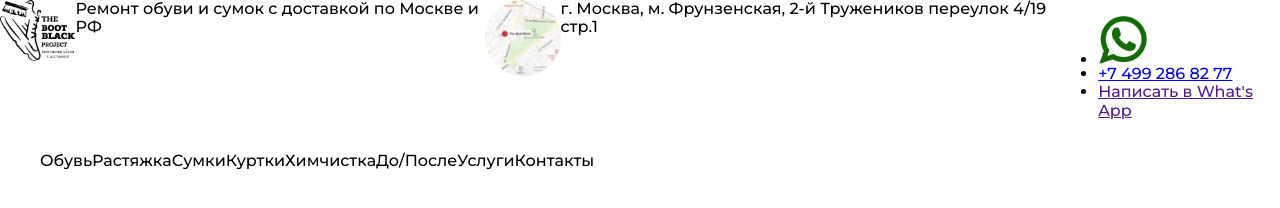
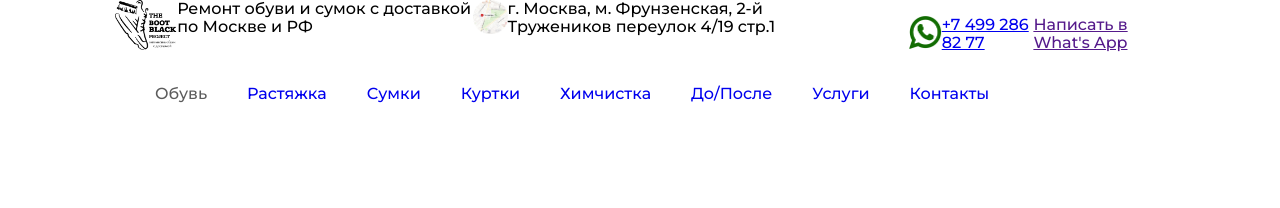
Before and after one commit to Mirakuru9799/bootblack, a website built with Parcel: page src/index.html in a window 1280 px wide. Built offline with nearby package versions, Linux system fonts and the light colour scheme.

Commit message:
add styles

```diff
--- a/src/partials/header.html
+++ b/src/partials/header.html
@@ -2,14 +2,14 @@
   <div class="container">
     <div class="logo">
       <a href="./index.html" class="link">
-        <img class="logo-img" src="./images/logo.png" alt="logo" width="80" />
+        <img class="logo-img" src="./images/logo.png" alt="logo" width="91" height="73" />
       </a>
       <p>Ремонт обуви и сумок с доставкой по Москве и РФ</p>
       <a href="./index.html" class="link">
-        <img class="map-img" src="./images/map.png" alt="map" width="80" />
+        <img class="map-img" src="./images/map.png" alt="map" width="50" />
       </a>
       <p>г. Москва, м. Фрунзенская, 2-й Тружеников переулок 4/19 стр.1</p>
-      <ul>
+      <ul class="logo-list">
         <li>
           <a><img src="./images/watsapp-icon.png" width="50" /></a>
         </li>
@@ -23,17 +23,17 @@
         </li>
       </ul>
     </div>
-    <div class="header-menu">
-      <ul class="menu-list">
-        <li>Обувь</li>
-        <li>Растяжка</li>
-        <li>Сумки</li>
-        <li>Куртки</li>
-        <li>Химчистка</li>
-        <li>До/После</li>
-        <li>Услуги</li>
-        <li>Контакты</li>
+    <nav class="header-menu">
+      <ul class="header-list">
+        <li class="header-item"><a href="./index.html"></a>Обувь</li>
+        <li class="header-item"><a href="./partials/stretching.html" class="link">Растяжка</a></li>
+        <li class="header-item"><a href="./partials/bags.html" class="link">Сумки</a></li>
+        <li class="header-item"><a href="./partials/jackets.html" class="link">Куртки</a></li>
+        <li class="header-item"><a href="./partials/cleaning.html" class="link">Химчистка</a></li>
+        <li class="header-item"><a href="./partials/beforeafter.html" class="link">До/После</a></li>
+        <li class="header-item"><a href="./partials/services.html" class="link">Услуги</a></li>
+        <li class="header-item"><a href="./partials/contacts.html" class="link">Контакты</a></li>
       </ul>
-    </div>
+    </nav>
   </div>
 </heder>
--- /dev/null
+++ b/src/sass/_container.scss
@@ -0,0 +1,19 @@
+.container {
+  width: 100%;
+  padding-left: 20px;
+  padding-right: 20px;
+  margin: 0 auto;
+  @media screen and (min-width: 320px) {
+    max-width: 480px;
+  }
+  @media screen and (min-width: 768px) {
+    padding-left: 34px;
+    padding-right: 34px;
+    max-width: 768px;
+  }
+  @media screen and (min-width: 1280px) {
+    padding-left: 115px;
+    padding-right: 115px;
+    max-width: 1280px;
+  }
+}
--- a/src/sass/_header.scss
+++ b/src/sass/_header.scss
@@ -3,8 +3,27 @@
   flex-direction: row;
 }
 
-.menu-list {
+.logo-list {
   display: flex;
   flex-direction: row;
   list-style-type: none;
 }
+
+.header-list {
+  display: flex;
+  flex-direction: row;
+  list-style-type: none;
+}
+
+.header-menu .header-item {
+  margin-right: 50px;
+  color: $secondary-text-color;
+
+  &:not(:last-child) {
+    margin-right: 40px;
+  }
+}
+
+.header-item.link {
+  text-decoration: none;
+}
--- a/src/sass/index.scss
+++ b/src/sass/index.scss
@@ -6,4 +6,5 @@
 @import './variables';
 @import './body';
 @import './reset';
+@import './container';
 @import './header';
```
